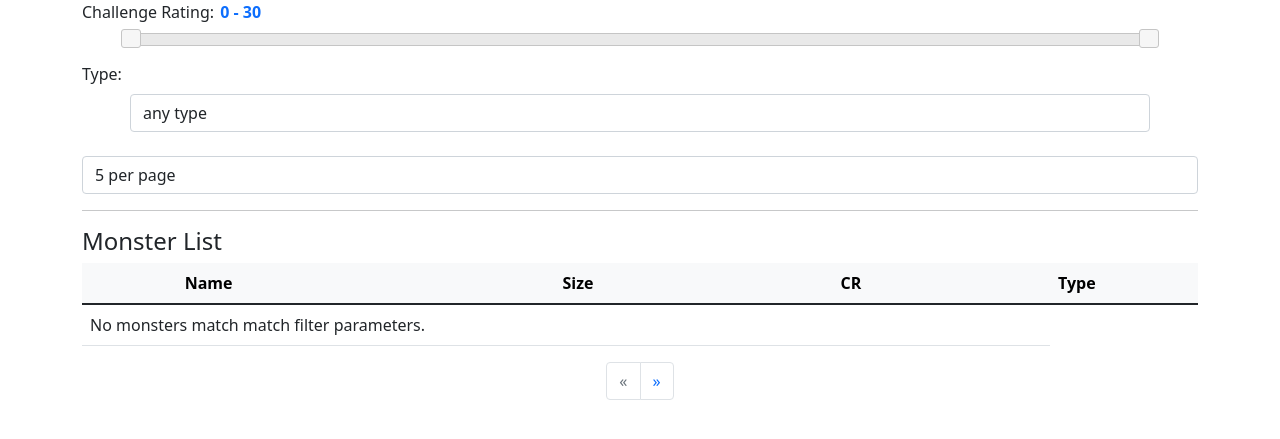
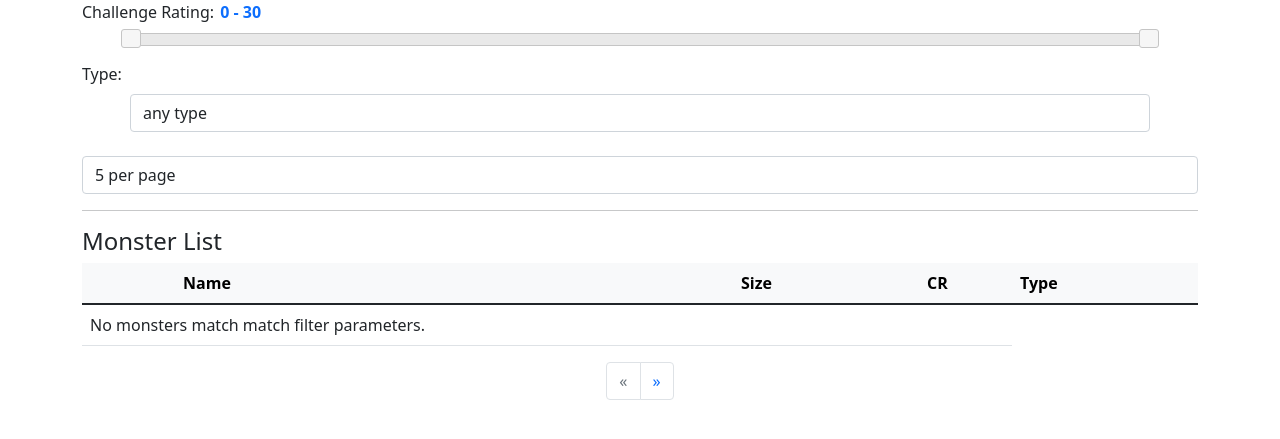
Before and after one commit to jermer/combat-kitchen, a Flask app: page / in a window 1280 px wide. Shown: the part 118-557 px from the top of the page. Run offline with Flask 2, Linux system fonts and the light colour scheme; data that the repository does not hold is empty; some libraries are stand-ins or nearby versions.

Commit message:
set consistent width of table columns

```diff
--- a/templates/index.html
+++ b/templates/index.html
@@ -55,12 +55,12 @@ Homepage
 {% if monsters %}
 <table id="monster-table" class="table table-hover">
     <thead class="table-light">
-        <tr>
-            <th scope="col"></th>
-            <th scope="col">Name</th>
-            <th scope="col">Size</th>
-            <th scope="col">CR</th>
-            <th scope="col">Type</th>
+        <tr scope="row">
+            <th scope="col" class="col-1"></th>
+            <th scope="col" class="col-6">Name</th>
+            <th scope="col" class="col-2">Size</th>
+            <th scope="col" class="col-1">CR</th>
+            <th scope="col" class="col-2">Type</th>
         </tr>
     </thead>
     <tbody id="monster-table-body">
```
